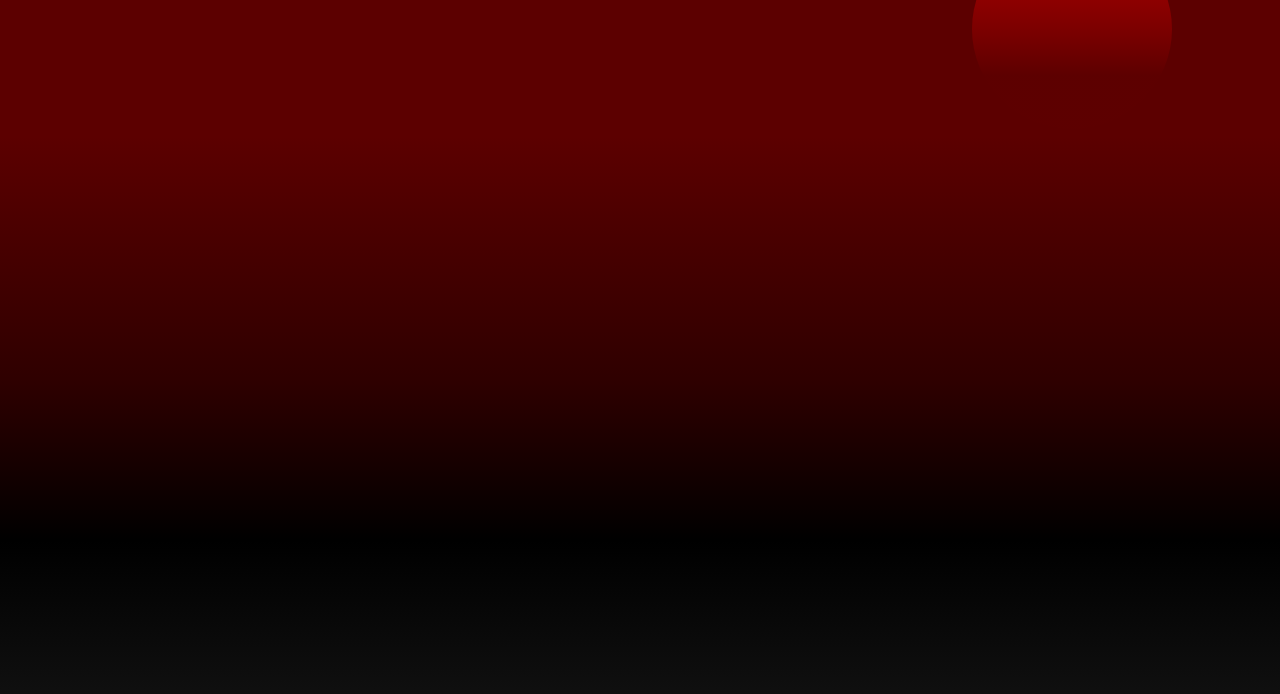
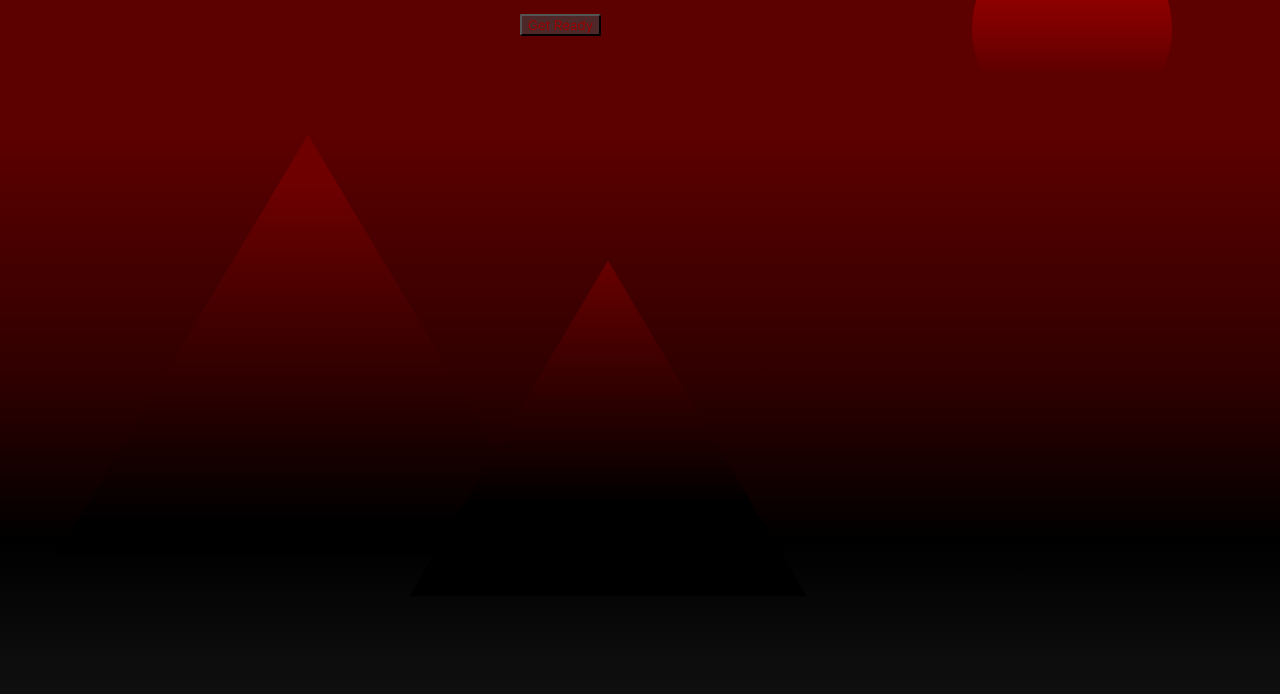
Before and after one commit to LowLightCZ1/LowLightCZ1.github.io, a plain HTML site: page index.html in a window 1280 px wide. Shown: the part 106-800 px from the top of the page. Drawn offline with Linux system fonts and the light colour scheme.

Commit message:
Update - Pictures added

```diff
--- a/index.html
+++ b/index.html
@@ -14,11 +14,18 @@
     <body>
         <div id="mainContainer">
             <h1>Welcome on my portfolio</h1>
+            <input type="button" value="Get Ready" id="btnStart">
         </div>
 
-        <div id="moonContainer">
+        <div id="svgContainer">
             <svg  class="Moon" width="200" height="200" >
                 <image width="200" height="200" href="Ellipse 5.svg"/>
+            </svg>
+            <svg class="Mountain_1" width="500" height="500" >
+                <image width="500" height="500" href="Mountain_1.svg"/>
+            </svg>
+            <svg class="Mountain_2" width="400" height="400" >
+                <image width="400" height="400" href="Mountain_2.svg"/>
             </svg>
         </div>
 
--- a/styles.css
+++ b/styles.css
@@ -20,13 +20,34 @@ h1{
     font-size: 50px;
 }
 
-#moonContainer{
+#svgContainer{
     position: relative;
 }
 .Moon{
     position: absolute;
     top: -100px;
     right: 100px;
+}
+
+.Mountain_1{
+    position: absolute;
+    left: 50px;
+    top: 65px;
+}
+.Mountain_2{
+    position: absolute;
+    left: 400px;
+    top: 200px;
+}
+
+#btnStart{
+    position: absolute;
+    top: 120px;
+    left: 520px;
+    border-radius: 2px;
+    background-color: #45454594;
+    color: #990000;
+    cursor: pointer;
 }
 
 @media screen and (max-width: 650px) {
```
Also changed, not shown: Mountain_1.svg (added), Mountain_2.svg (added).
